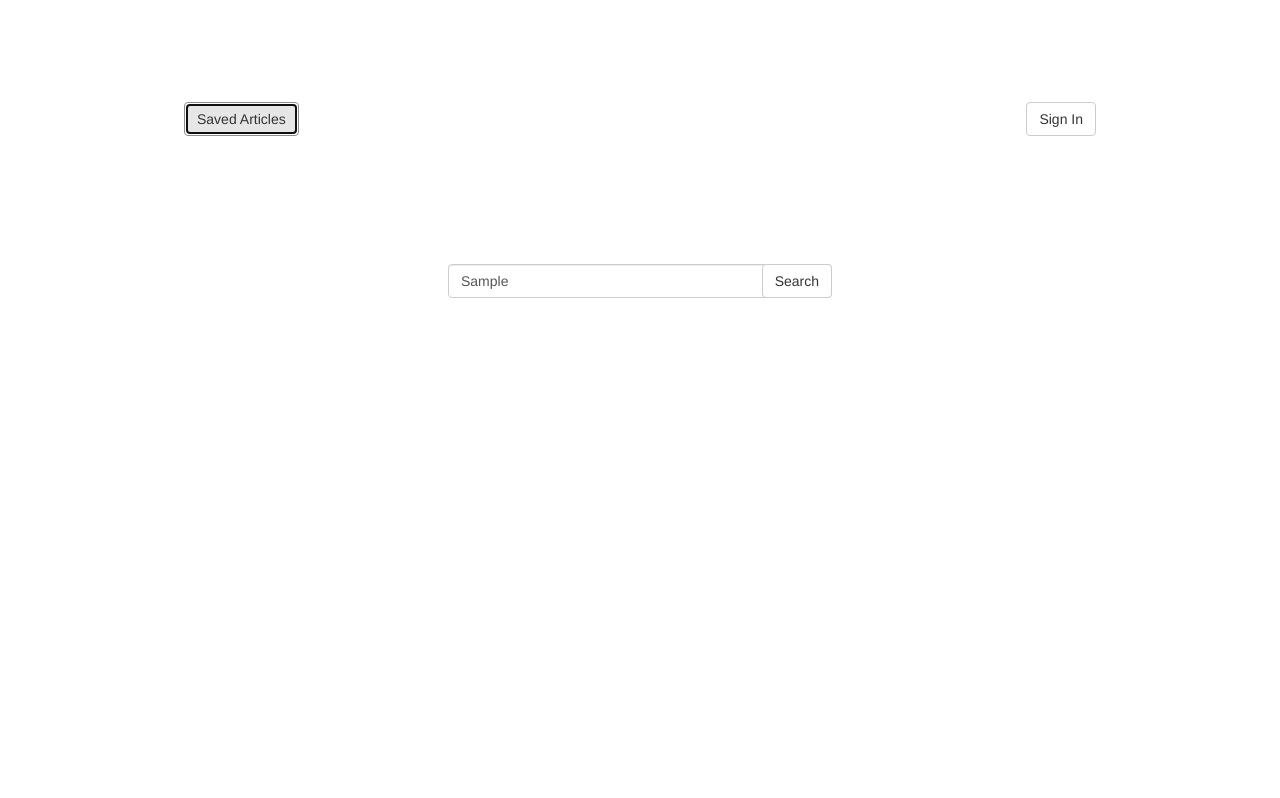
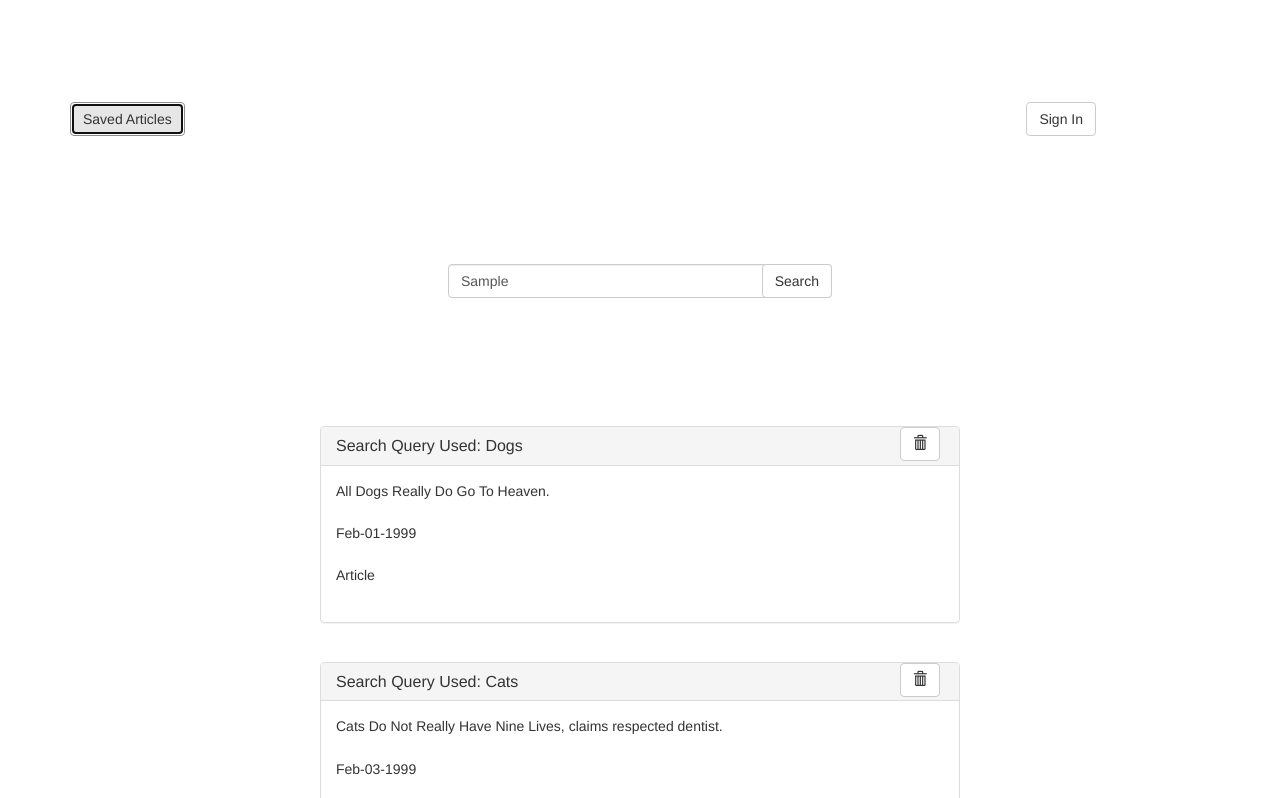
Before and after one commit to kkindorf/guardian, a website: page public/index.html in a window 1280 px wide. Both pictures are taken after typing "Sample" into the empty fields and a click on the button "Saved Articles". Shown: the top 798 px of the page. Drawn offline with nearby package versions, Linux system fonts and the light colour scheme.

Commit message:
added mock data for saved articles

```diff
--- a/public/app.js
+++ b/public/app.js
@@ -6,6 +6,7 @@ var MOCK_SAVED_ARTICLES = {
         {
             "id": "1111111",
             "searchTerm": "Dogs",
+            "articleURL":"#",
             "title": "All Dogs Really Do Go To Heaven.",
             "format": "Article",
             "dateSearched": "Feb-01-1999"
@@ -13,6 +14,7 @@ var MOCK_SAVED_ARTICLES = {
         {
             "id": "22222222",
             "searchTerm": "Cats",
+            "articleURL":"#",
             "title": "Cats Do Not Really Have Nine Lives, claims respected dentist.",
             "format": "blog",
             "dateSearched": "Feb-03-1999"
@@ -20,6 +22,7 @@ var MOCK_SAVED_ARTICLES = {
         {
             "id": "33333333",
             "searchTerm": "Tom Brady",
+            "articleURL":"#",
             "title": "Tom Brady Seen at Gillette Speaking and Smiling at Goodell's Jokes.",
             "format": "Article",
             "dateSearched": "Feb-05-1999"
@@ -27,13 +30,25 @@ var MOCK_SAVED_ARTICLES = {
         {
             "id": "4444444",
             "searchTerm": "Food Truck",
+            "articleURL":"#",
             "title": "Will New Burger King Food Truck Destroy the novel idea of eating food prepared in the back of a truck?",
             "format": "blog",
             "dateSearched": "Feb-04-1999"
         }
     ]
 };
+function getSavedArticles(callback){
+    callback(MOCK_SAVED_ARTICLES);
+}
+function displaySavedArticles(data){
+    for (var i = 0;i<data.saved_articles.length;i++){
+        $(".saved-results").append("<div class='panel panel-default'><div class='panel-heading saved-articles-panel'><button type='button' class='btn btn-default delete' aria-label='Left Align'><span class='glyphicon glyphicon-trash' aria-hidden='true'></span></button><h3 class='panel-title'>Search Query Used: "+ data.saved_articles[i].searchTerm+"</h3></div><div class='panel-body'><p>"+data.saved_articles[i].title+"</p><p>"+data.saved_articles[i].dateSearched+"</p><p>"+data.saved_articles[i].format+"</p></div></div>");
+    }
+}
 
+function getAndDisplaySavedArticles(){
+    getSavedArticles(displaySavedArticles);
+}
 $( document ).ready(function() {
     var searchTerm = "";
 
@@ -42,6 +57,7 @@ $( document ).ready(function() {
     searchTerm = $("#term").val();
     $('input').val('');
     $(".results").html('');
+    $("saved-results").html('');
     $.getJSON("https://content.guardianapis.com/search?q="+searchTerm+"&order-by=relevance&api-key=b3970af8-30fc-4f88-a6d0-2e93e044a43c", function(data){
       var resultsArr = data.response.results;
       for(var i = 0; i <resultsArr.length; i++){
@@ -50,4 +66,8 @@ $( document ).ready(function() {
 
    })
 })
+   $(".saved").click(function(){
+        $(".results").html('');
+        getAndDisplaySavedArticles();
+    })
 });
--- a/public/index.css
+++ b/public/index.css
@@ -33,3 +33,12 @@
 p{
   padding-bottom:2%;
 }
+.saved-articles-panel{
+  position: relative;
+}
+.delete{
+  position: absolute;
+  right: 3%;
+  top:0;
+
+}
--- a/public/index.html
+++ b/public/index.html
@@ -10,7 +10,7 @@
 <div class="container-fluid">
     <div class="row">
      <div class="container">
-             <button class="btn btn-default top-buttons pull-left" role="button">Saved Articles</button>
+         <button class="btn btn-default top-buttons saved" role="button">Saved Articles</button>
          <button class="btn btn-default top-buttons pull-right" role="button">Sign In</button>
      </div>
   </div>
@@ -21,8 +21,8 @@
         <input type="text" class="form-control" id="term" placeholder="Enter a Search Term">
       </div>
     </form>
-        <div class="results">
-        </div>
+    <div class="results"></div>
+    <div class="saved-results"></div>
   </div>
     <script src="https://ajax.googleapis.com/ajax/libs/jquery/3.1.0/jquery.min.js"></script>
     <script src="https://maxcdn.bootstrapcdn.com/bootstrap/3.3.7/js/bootstrap.min.js"></script>
```
Lines whose indentation alone changed are shown as unchanged.
